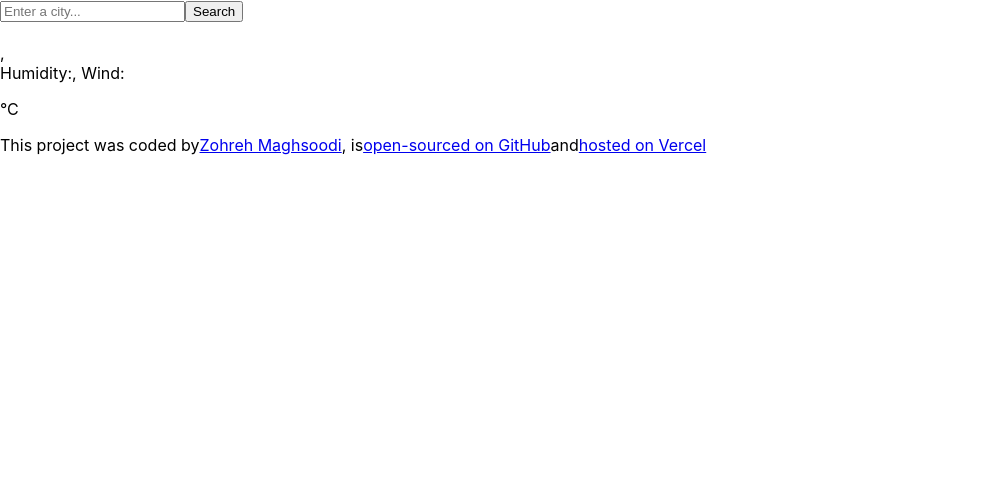
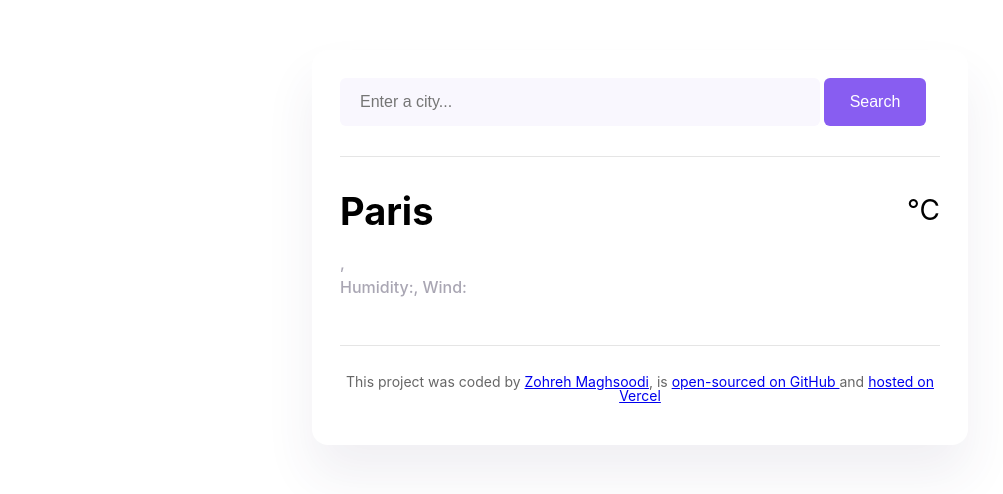
Before and after one commit to Zohre-M/weather-app-001, a React (Create React App) app: page / in a window 1280 px wide. Shown: the top 494 px of the page, without its empty margins (0-1003 px from the left). Built offline with nearby package versions, Linux system fonts and the light colour scheme.

Commit message:
edited footer links

```diff
--- a/src/App.css
+++ b/src/App.css
@@ -2,11 +2,11 @@
   background: rgb(249, 247, 254);
   font-family: "Roboto", sans-serif;
 }
-.Weather header {
+header {
   border-bottom: 1px solid rgba(0, 0, 0, 0.1);
   padding-bottom: 30px;
 }
-.Weather main {
+main {
   display: flex;
   justify-content: space-between;
   margin: 30px 0;
@@ -14,7 +14,7 @@
 .Weather a {
   color: rgb(136, 93, 241);
 }
-.Weather footer {
+footer {
   color: rgba(0, 0, 0, 0.6);
   font-size: 14px;
   text-align: center;
@@ -23,7 +23,7 @@
   line-height: 1;
 }
 
-.Weather .container {
+.container {
   background: white;
   width: 600px;
   margin: 50px auto;
@@ -31,7 +31,7 @@
   border-radius: 16px;
   box-shadow: 0 30px 50px rgba(65, 50, 100, 0.08);
 }
-.Weather .search-bar {
+.search-bar {
   background: rgb(249, 247, 254);
   border: none;
   border-radius: 6px;
@@ -39,7 +39,7 @@
   width: 80%;
   font-size: 16px;
 }
-.Weather .submit-button {
+.submit-button {
   color: white;
   border: none;
   border-radius: 6px;
@@ -50,36 +50,36 @@
   margin-left: 4px;
 }
 
-.Weather .current-weather-data {
+.current-weather-data {
   color: rgba(39, 33, 66, 0.4);
   font-size: 16px;
   line-height: 24px;
   font-weight: 500;
 }
 
-.Weather .current-weather-data-amount {
+.current-weather-data-amount {
   color: rgb(246, 82, 130);
   font-weight: 700;
 }
-.Weather .current-city {
+.current-city {
   font-size: 38px;
   line-height: 48px;
   font-weight: 700;
   margin: 0 auto;
 }
-.Weather .current-temp {
+.current-temp {
   display: flex;
   justify-content: left;
 }
-.Weather .current-temp-amount {
+.current-temp-amount {
   font-size: 88px;
   font-weight: 700;
 }
-.Weather .current-temp-unit {
+.current-temp-unit {
   font-size: 28px;
   margin-top: 6px;
 }
-.Weather .current-temp-icon {
+.current-temp-icon {
   margin-top: 0 auto;
   width: 90px;
 }
--- a/src/App.js
+++ b/src/App.js
@@ -4,7 +4,7 @@ import Weather from "./Weather";
 function App() {
   return (
     <div className="App">
-      <Weather />
+      <Weather className="Weather" />
     </div>
   );
 }
--- a/src/Weather.js
+++ b/src/Weather.js
@@ -16,7 +16,7 @@ export default function Weather() {
       </header>
       <main>
         <div>
-          <h1 className="current-city"></h1>
+          <h1 className="current-city">Paris</h1>
           <p className="current-weather-data">
             <span></span>,<span></span>
             <br />
@@ -35,19 +35,24 @@ export default function Weather() {
       </main>
       <footer>
         <p>
-          This project was coded by
-          <a href="https://github.com/Zohre-M" target="_blank">
+          This project was coded by {""}
+          <a href="https://github.com/Zohre-M" target="_blank" rel="noreferrer">
             Zohreh Maghsoodi
           </a>
-          , is
+          , is {""}
           <a
-            href="https://github.com/Zohre-M/tempo-atmosferico"
+            href="https://github.com/Zohre-M/weather-app-001.git "
             target="_blank"
+            rel="noreferrer"
           >
-            open-sourced on GitHub
+            open-sourced on GitHub {""}
           </a>
-          and
-          <a href="https://tempo-atmosferico.vercel.app/" target="_blank">
+          and {""}
+          <a
+            href="https://weather-app-001-three.vercel.app"
+            target="_blank"
+            rel="noreferrer"
+          >
             hosted on Vercel
           </a>
         </p>
```
